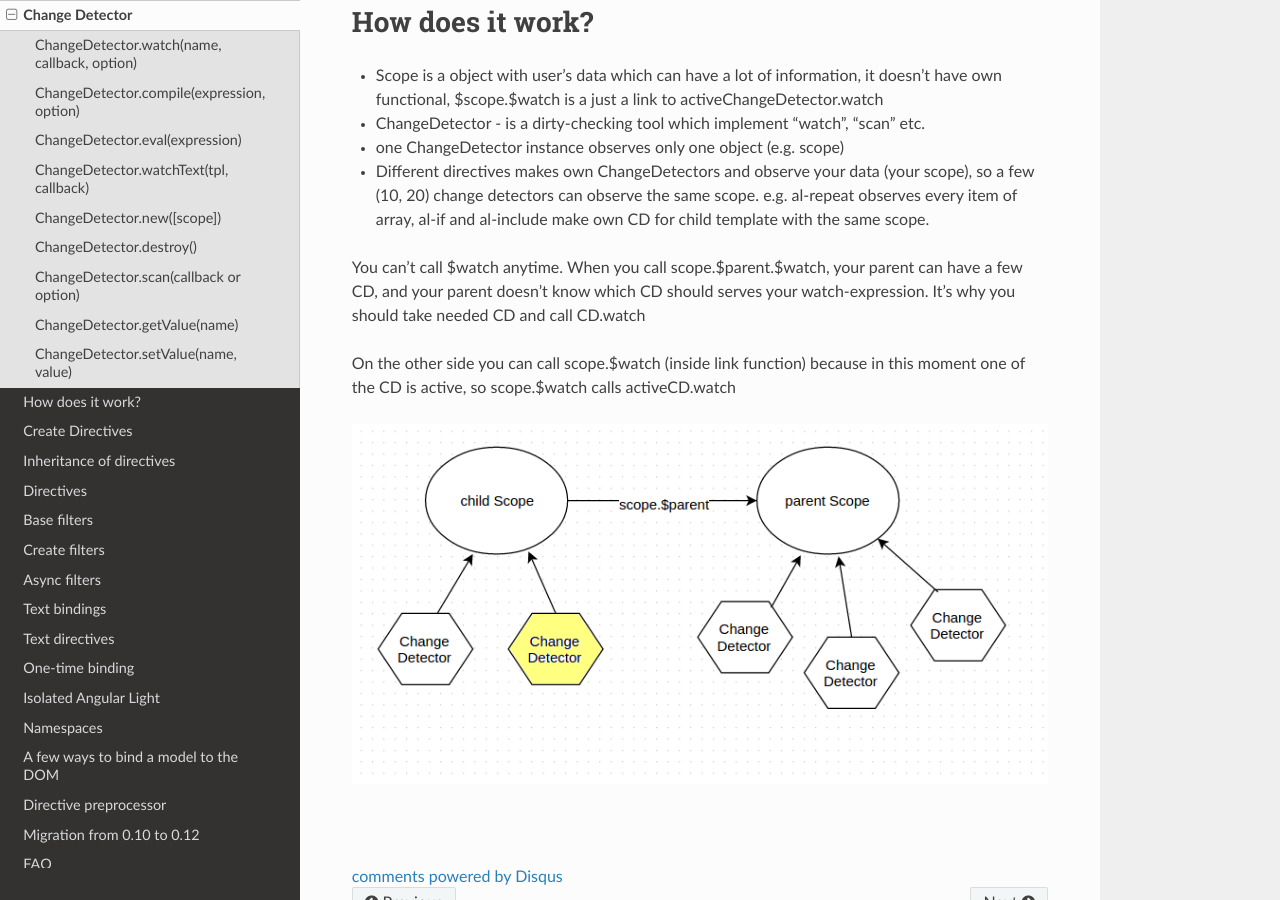
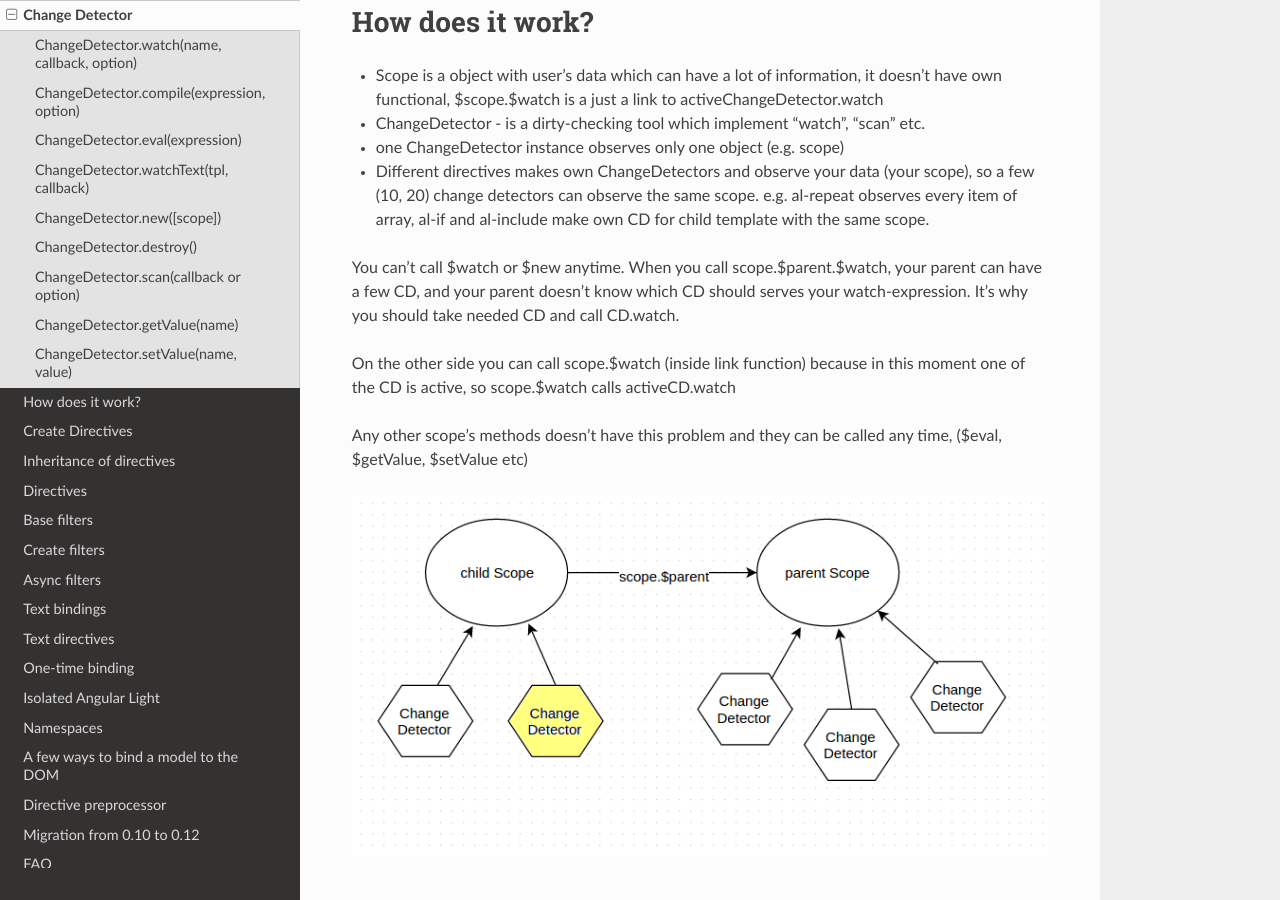
Before and after one commit to lega911/alight_docs, a Sphinx documentation site: the page built from docs/source/change_detector.rst, in a window 1280 px wide and 900 px high, scrolled down 3078 px. Built offline with Sphinx 7.4.7 and the Read the Docs theme 2.0.0, drawn with Linux system fonts in a browser that asks for light colours; comment, search, counter and statistics services are not loaded.

Commit message:
fix change detector

```diff
--- a/docs/source/change_detector.rst
+++ b/docs/source/change_detector.rst
@@ -140,9 +140,12 @@ How does it work?
 * one ChangeDetector instance observes only one object (e.g. scope)
 * Different directives makes own ChangeDetectors and observe your data (your scope), so a few (10, 20) change detectors can observe the same scope. e.g. al-repeat observes every item of array, al-if and al-include make own CD for child template with the same scope.
 
-You can't call $watch anytime. When you call scope.$parent.$watch, your parent can have a few CD, and your parent doesn't know which CD should serves your watch-expression. It's why you should take needed CD and call CD.watch
+You can't call $watch or $new anytime. When you call scope.$parent.$watch, your parent can have a few CD, and your parent doesn't know which CD should serves your watch-expression. It's why you should take needed CD and call CD.watch.
 
 On the other side you can call scope.$watch (inside link function) because in this moment one of the CD is active, so scope.$watch calls activeCD.watch
+
+Any other scope's methods doesn't have this problem and they can be called any time, ($eval, $getValue, $setValue etc)
+
 
 .. image:: images/scopes.png
 
```
Also changed, not shown: 1 other file.
